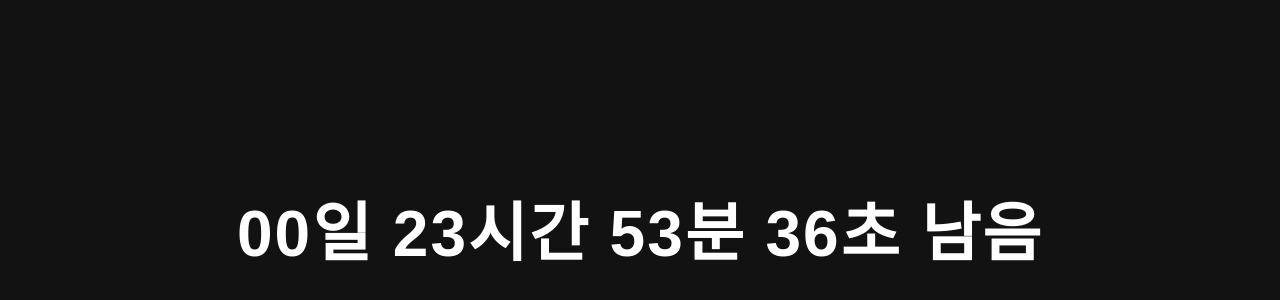
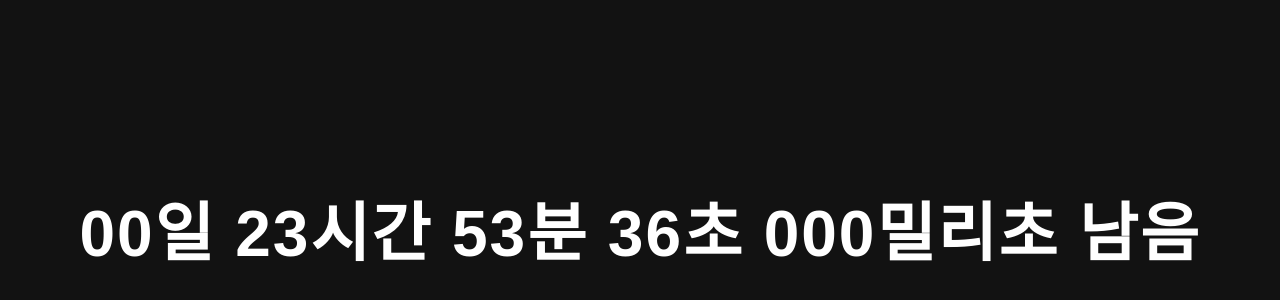
Before and after one commit to 410-dev/jaeho-timer, a plain HTML site: page index.html in a window 1280 px wide. Shown: the part 172-472 px from the top of the page. Drawn offline with nearby package versions, Linux system fonts and the light colour scheme.

Commit message:
Modify countdown timer to show milliseconds
Updated countdown timer to include milliseconds in the display.

```diff
--- a/index.html
+++ b/index.html
@@ -41,7 +41,7 @@
     <script>
         // Target date set to February 24, 2026 at 00:00 KST (+09:00 offset)
         const targetDate = new Date('2026-02-24T00:00:00+09:00').getTime(); // 실제 입대 날짜 매칭
-        // const targetDate = new Date('2026-02-22T23:45:00+09:00').getTime(); // 전역 날짜
+        // const targetDate = new Date('2027-08-23T00:00:00+09:00').getTime(); // 전역 날짜
 
         const timerInterval = setInterval(() => {
             // Get current time in standard UTC epoch milliseconds
@@ -53,7 +53,7 @@
             // If the countdown is over, stop the timer, show the message, and trigger fireworks
             if (distance <= 0) {
                 clearInterval(timerInterval);
-                document.getElementById('timer').innerHTML = "00일 00시간 00분 00초 남음";
+                document.getElementById('timer').innerHTML = "00일 00시간 00분 00초 000밀리초 남음";
                 document.getElementById('message').style.display = 'block';
                 triggerFireworks();
                 return;
@@ -64,13 +64,15 @@
             const hours = Math.floor((distance % (1000 * 60 * 60 * 24)) / (1000 * 60 * 60));
             const minutes = Math.floor((distance % (1000 * 60 * 60)) / (1000 * 60));
             const seconds = Math.floor((distance % (1000 * 60)) / 1000);
+            const milliseconds = Math.floor(distance % 1000);
 
             // Output the result in the element with id="timer"
             document.getElementById('timer').innerHTML =
                 String(days).padStart(2, '0') + "일 " +
                 String(hours).padStart(2, '0') + "시간 " +
                 String(minutes).padStart(2, '0') + "분 " +
-                String(seconds).padStart(2, '0') + "초 남음";
+                String(seconds).padStart(2, '0') + "초 " +
+                String(milliseconds).padStart(3, '0') + "밀리초 남음";
         }, 1000);
 
         function triggerFireworks() {
```
